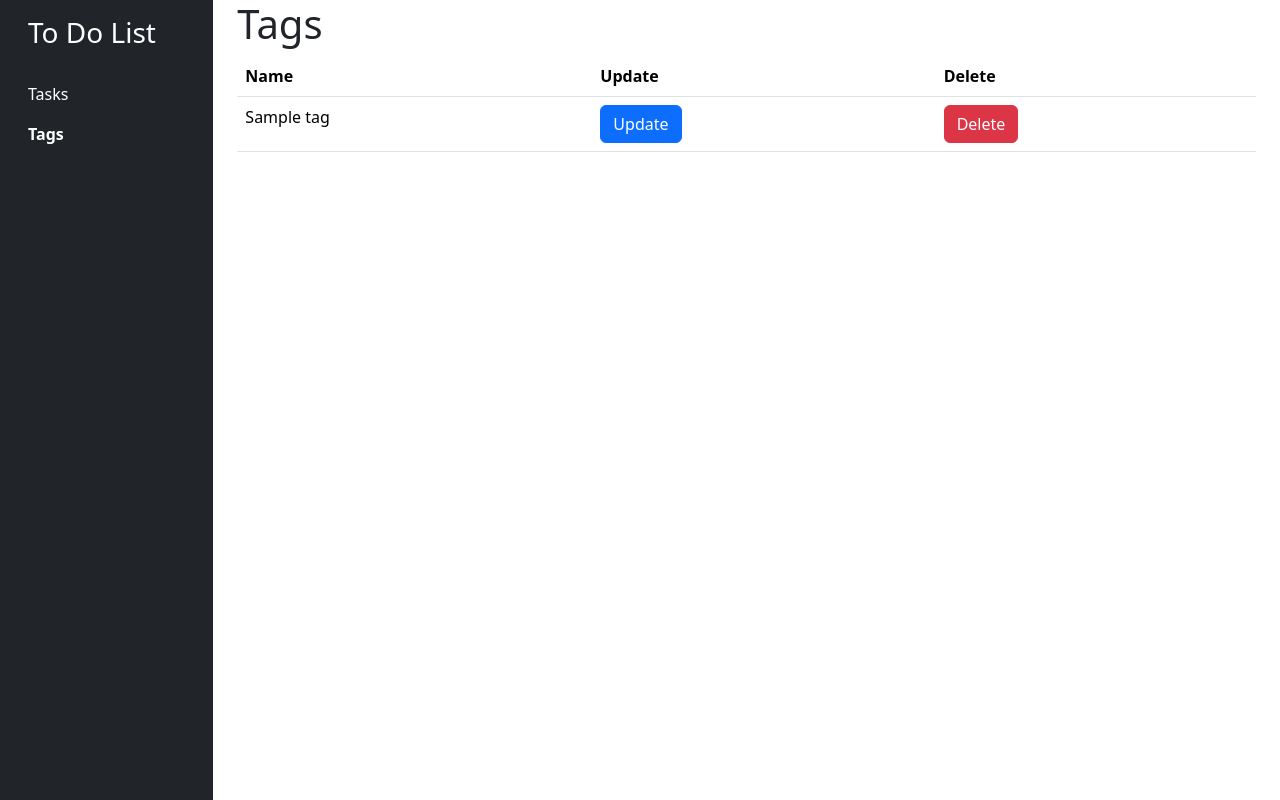
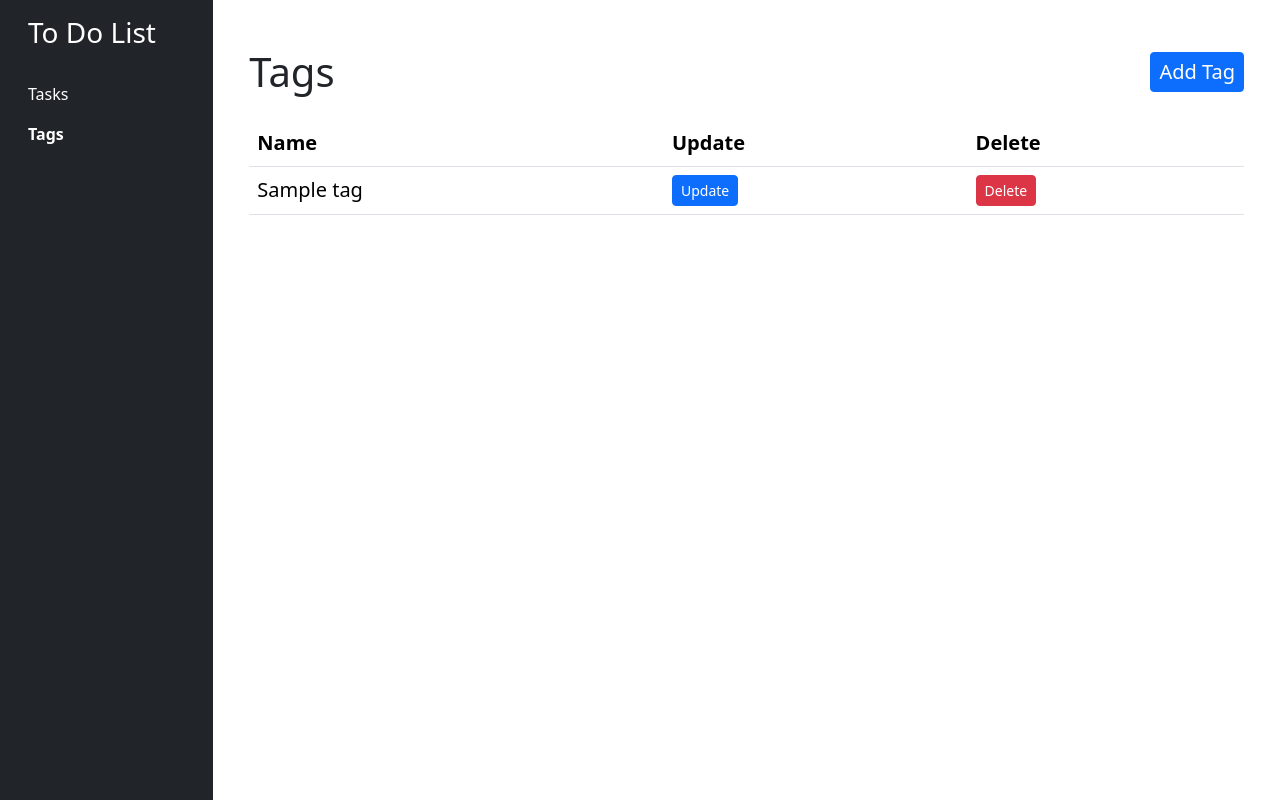
Before and after one commit to omerlenko/todo-list, a Django app: page /tags/ in a window 1280 px wide. Run offline with Django 5.2, Linux system fonts and the light colour scheme; tables that the repository leaves empty hold one stand-in row (values such as "Sample post").

Commit message:
update buttons urls, update layout, add new tag button

```diff
--- a/templates/todo_app/tag_list.html
+++ b/templates/todo_app/tag_list.html
@@ -1,27 +1,32 @@
 {% extends "base.html" %}
 
 {% block content %}
-  <h1>Tags</h1>
-  <table class="table">
+<div class="container mt-5">
+  <div class="d-flex justify-content-between align-items-center mb-4">
+    <h1 class="fs-1 mb-0">Tags</h1>
+    <a href="{% url "todo_app:tag-create" %}" class="btn btn-primary btn-sm fs-5">Add Tag</a>
+  </div>
+  <table class="table table-hover">
     <thead>
       <tr>
-        <th scope="col">Name</th>
-        <th scope="col">Update</th>
-        <th scope="col">Delete</th>
+        <th scope="col" class="fs-5">Name</th>
+        <th scope="col" class="fs-5">Update</th>
+        <th scope="col" class="fs-5">Delete</th>
       </tr>
     </thead>
     <tbody>
       {% for tag in tags %}
       <tr>
-        <td>{{ tag.name }}</td>
+        <td class="fs-5">{{ tag.name }}</td>
         <td>
-          <a href="#" class="btn btn-primary">Update</a>
+          <a href="{% url "todo_app:tag-update" pk=tag.id %}" class="btn btn-primary btn-sm">Update</a>
         </td>
         <td>
-          <a href="#" class="btn btn-danger">Delete</a>
+          <a href="{% url "todo_app:tag-delete" pk=tag.id %}" class="btn btn-danger btn-sm">Delete</a>
         </td>
       </tr>
       {% endfor %}
     </tbody>
   </table>
+</div>
 {% endblock %}
```
